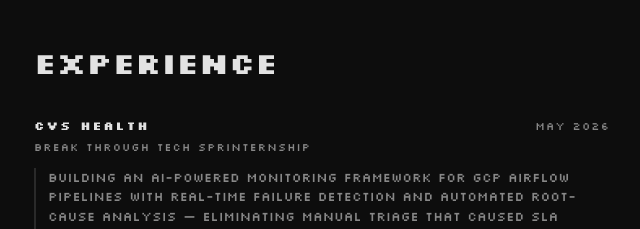
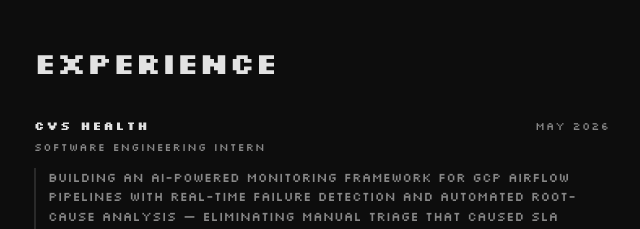
Before and after one commit to thomstah/portfolio, a Next.js app: page / in a window 1280 px wide. Shown: the part 1060-1289 px from the top of the page, without its empty margins (318-958 px from the left). Built offline with nearby package versions, Linux system fonts and the light colour scheme.

Commit message:
fix: update CVS role to Software Engineering Intern

```diff
--- a/data/profile.ts
+++ b/data/profile.ts
@@ -51,7 +51,7 @@
 export const experiences: Experience[] = [
   {
     company: 'CVS Health',
-    role: 'Break Through Tech Sprinternship',
+    role: 'Software Engineering Intern',
     period: 'May 2026',
     bullets: [
       'Building an AI-powered monitoring framework for GCP Airflow pipelines with real-time failure detection and automated root-cause analysis — eliminating manual triage that caused SLA breaches.',
```
